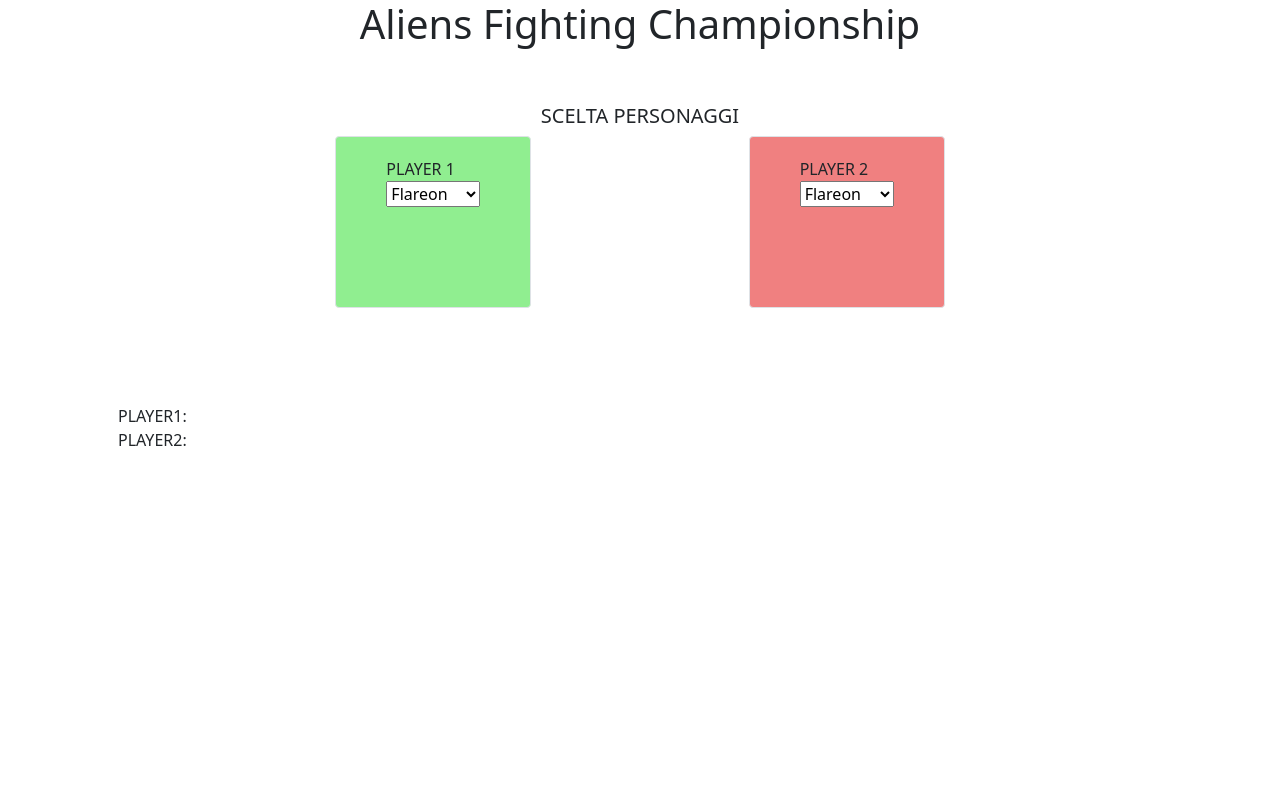
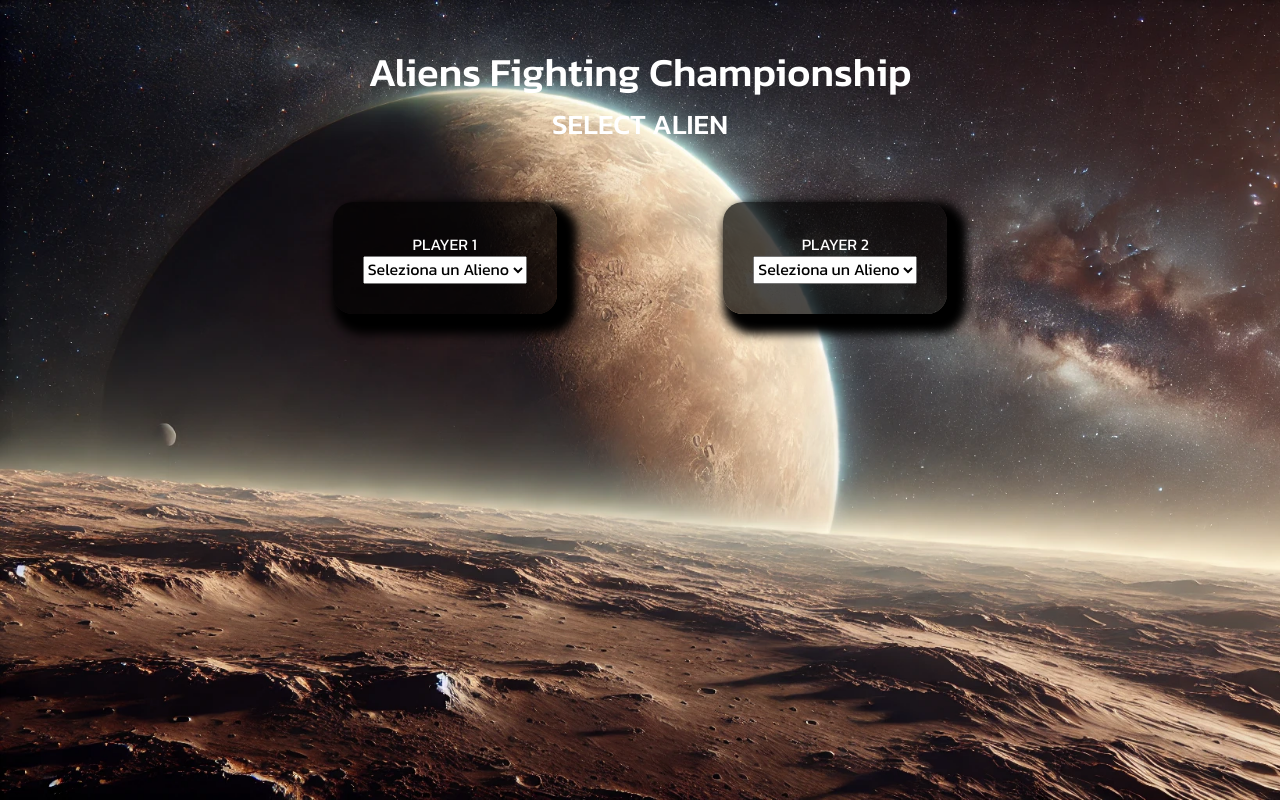
Before and after one commit to MattiaAngelini/react-aliens-game, a React (Vite) app: page / in a window 1280 px wide. Built offline with nearby package versions, Linux system fonts and the light colour scheme.

Commit message:
Created alien image management in  menu based on user choice

```diff
--- a/index.html
+++ b/index.html
@@ -3,6 +3,10 @@
   <head>
     <meta charset="UTF-8" />
     <meta name="viewport" content="width=device-width, initial-scale=1.0" />
+    <link rel="preconnect" href="https://fonts.googleapis.com">
+    <!--Google Font-->
+    <link rel="preconnect" href="https://fonts.gstatic.com" crossorigin>
+    <link href="https://fonts.googleapis.com/css2?family=Kanit:ital,wght@0,100;0,200;0,300;0,400;0,500;0,600;0,700;0,800;0,900;1,100;1,200;1,300;1,400;1,500;1,600;1,700;1,800;1,900&family=Quicksand:wght@300..700&family=Roboto+Condensed:ital,wght@0,100..900;1,100..900&family=Saira+Condensed:wght@100;200;300;400;500;600;700;800;900&family=Work+Sans:ital,wght@0,100..900;1,100..900&display=swap" rel="stylesheet">
     <title>AFC - Aliens Fighting Championship</title>
   </head>
   <body>
--- a/src/App.tsx
+++ b/src/App.tsx
@@ -1,4 +1,5 @@
 import Start from './Start'
+import  './assets/styles/Generic.scss'
 
 function App() {
   return (
--- a/src/Game.tsx
+++ b/src/Game.tsx
@@ -1,3 +1,4 @@
+import './assets/styles/Game.scss'
 import flareonBack from './assets/images/flareon_back.jpg'
 import flareonFront from './assets/images/flareon_front.jpg'
 import glacioraBack from './assets/images/glaciora_back.jpg';
@@ -7,7 +8,6 @@ import meteoraxFront from './assets/images/meteorax_front.jpg';
 import voidonBack from './assets/images/voidon_back.jpg';
 import voidonFront from './assets/images/voidon_front.jpg';
 import aliensJson from './assets/aliens.json';
-import './assets/styles/Game.scss'
 import { useSelector } from 'react-redux';
 import  { useState } from 'react';
 import { useEffect } from 'react';
@@ -89,7 +89,6 @@ function Game() {
       setWidth1((prevWidth) => Math.max(prevWidth - damage, 0) );
       setAttack(player1Choice);
     }
-
   }
 
   useEffect(() => { //VINCITORE
--- a/src/Start.tsx
+++ b/src/Start.tsx
@@ -3,6 +3,12 @@ import { useSelector, useDispatch } from 'react-redux';
 import { setPlayer1, setPlayer2 } from './redux/slices/playersSlice.js'; // Importa le azioni
 import aliensJson from './assets/aliens.json';
 import { Link } from 'react-router-dom';
+import  { useState } from 'react';
+//img
+import flareonFront from './assets/images/flareon_front.jpg'
+import glacioraFront from './assets/images/glaciora_front.jpg';
+import meteoraxFront from './assets/images/meteorax_front.jpg';
+import voidonFront from './assets/images/voidon_front.jpg';
 
 function Start() {
   const aliens = aliensJson;
@@ -11,68 +17,94 @@ function Start() {
   // Leggi lo stato Redux
   const player1Selection = useSelector((state) => state.players.player1);
   const player2Selection = useSelector((state) => state.players.player2);
+  const [selectedAlienImage1, setSelectedAlienImage1] = useState('');
+  const [selectedAlienImage2, setSelectedAlienImage2] = useState('');
 
-  // salvataggio selezioni
+  // salvataggio in redux della scelta player1
   const handleChange1 = (e) => {
-    // Aggiorna Redux con la scelta del player 1
     dispatch(setPlayer1(e.target.value));
   };
+  // salvataggio in redux della scelta player2
   const handleChange2 = (e) => {
-    // Aggiorna Redux con la scelta del player 2
     dispatch(setPlayer2(e.target.value));
   };
-
+  //per comparsa bottone in caso di scelta uguale
   function handleChoose(){
+    //invocata in jsx per render button
     return player1Selection.length > 0 &&
-    player2Selection.length > 0 &&
-    player1Selection !== player2Selection;
+           player2Selection.length > 0 &&
+           player1Selection !== player2Selection;
+  }
+  //render immagini in base a scelta utente
+  function renderImageChoosen(){
+    if(player1Selection === 'Flareon'){
+      setSelectedAlienImage1(flareonFront)
+    } else if(player1Selection === 'Glaciora'){
+      setSelectedAlienImage1(glacioraFront)
+    }else if(player1Selection === 'Meteorax'){
+      setSelectedAlienImage1(meteoraxFront)
+    }else if(player1Selection === 'Voidon'){
+      setSelectedAlienImage1(voidonFront)
+    }
+    if(player2Selection === 'Flareon'){
+      setSelectedAlienImage2(flareonFront)
+    } else if(player2Selection === 'Glaciora'){
+      setSelectedAlienImage2(glacioraFront)
+    }else if(player2Selection === 'Meteorax'){
+      setSelectedAlienImage2(meteoraxFront)
+    }else if(player2Selection === 'Voidon'){
+      setSelectedAlienImage2(voidonFront)
+    }
   }
 
   return (
-    <main>
-      <h1 className="text-center">Aliens Fighting Championship</h1>
+    <main className='startMenu'>
+      <section className="container p-5">
+        <h1 className="text-center">Aliens Fighting Championship</h1>
+        <h3 className="text-center p-1">SELECT ALIEN</h3>
+        <div className="d-flex justify-content-evenly p-5">
 
-      <section className="container p-5">
-        <h5 className="text-center">SCELTA PERSONAGGI</h5>
-
-        <div className="d-flex justify-content-evenly">
-
-          <div className="player1 border">
+          <div className="player1">
             <div>PLAYER 1</div>
-            <select value={player1Selection} onChange={handleChange1}>
+            <select value={player1Selection} onClick={renderImageChoosen} onChange={handleChange1}>
+            <option value="" selected>Seleziona un Alieno</option>
               {aliens.map((alien, index) => (
                 <option key={index} value={alien.nome}>
                   {alien.nome}
                 </option>
               ))}
             </select>
+            <div>
+              {player1Selection.length > 0 &&
+              (<img className='imgAvatar' src={selectedAlienImage1} alt="" />)}
+          </div>
           </div>
 
-          <div className="player2 border">
+          <div className="player2">
             <div>PLAYER 2</div>
-            <select value={player2Selection} onChange={handleChange2}>
+            <select value={player2Selection} onClick={renderImageChoosen} onChange={handleChange2}>
+            <option value="" selected>Seleziona un Alieno</option>
               {aliens.map((alien, index) => (
                 <option key={index} value={alien.nome}>
                   {alien.nome}
                 </option>
               ))}
             </select>
+            <div>
+              { player2Selection.length > 0 &&
+              (<img className='imgAvatar' src={selectedAlienImage2} alt="" />)}
+            </div>
           </div>
+
         </div>
 
-        <div className="d-flex justify-content-center p-5">
           <div>
             {handleChoose() && (
-              <Link to={`/Game`} className="btn btn-primary">
+              <Link to={`/Game`} className="btn-start">
                 START
               </Link>
             )}
           </div>
-
-        </div>
-
-        <div>PLAYER1: {player1Selection}</div>
-        <div>PLAYER2: {player2Selection}</div>
       </section>
     </main>
   );
--- a/src/assets/aliens.json
+++ b/src/assets/aliens.json
@@ -1,4 +1,5 @@
 [
+
   {
     "id": 1,
     "nome": "Flareon",
--- a/src/assets/styles/Game.scss
+++ b/src/assets/styles/Game.scss
@@ -1,4 +1,3 @@
-
 .game{
     height: 100vh;
     position: relative;
@@ -71,11 +70,8 @@
             height: 30px;
             border-radius: 10px;
             background-color: green;
-
         }
-
       }
-
       .menu{
         background-color: white;
         grid-row: 5/7;
--- /dev/null
+++ b/src/assets/styles/Generic.scss
@@ -0,0 +1,5 @@
+* {
+    font-family: "Kanit", serif;
+    font-weight: 400;
+    font-style: normal;
+  }
--- a/src/assets/styles/Start.scss
+++ b/src/assets/styles/Start.scss
@@ -1,11 +1,56 @@
+.startMenu{
+    background-image: url('../images/heroBg.webp');
+    background-repeat: no-repeat;
+    background-size: cover;
+    min-height: 100vh;
+    color: white;
+    position: relative;
+}
+
 .player1{
-    background-color: lightgreen;
+    background-color: rgba(0,0,0,0.7);
+    display: flex;
+    flex-direction: column;
+    align-items: center;
     border-radius: 4px;
-    padding: 20px 50px 100px 50px;
+    padding: 30px;
+    box-shadow: 10px 10px 10px 10px black;
+    border-radius: 20px;
 }
 
 .player2{
-    background-color: lightcoral;
+    background-color: rgba(0,0,0,0.7);
+    display: flex;
+    flex-direction: column;
+    align-items: center;
     border-radius: 4px;
-    padding: 20px 50px 100px 50px;
+    padding: 30px;
+    border-radius: 20px;
+    box-shadow: 10px 10px 10px 10px black;
 }
+
+.imgAvatar{
+    width: 200px;
+    height: 200px;
+    border-radius: 20px;
+    padding-top: 20px;
+}
+
+.btn-start{
+    color: rgb(136, 119, 172);
+    text-decoration: none;
+    font-size: 3em;
+    display: flex;
+    justify-content: center;
+    align-items: center;
+    width: 30%;
+    height: 15%;
+    box-shadow: 6px 6px 8px 8px rgb(33, 3, 54);
+    border-radius: 20px;
+    position: absolute;
+    bottom: 1%;
+    left: 50%;
+    transform: translate(-50%,-50%);
+    padding: 10px;
+    background-color: rgb(51, 4, 77);
+}
```
Also changed, not shown: src/assets/images/heroBg.webp (added).
